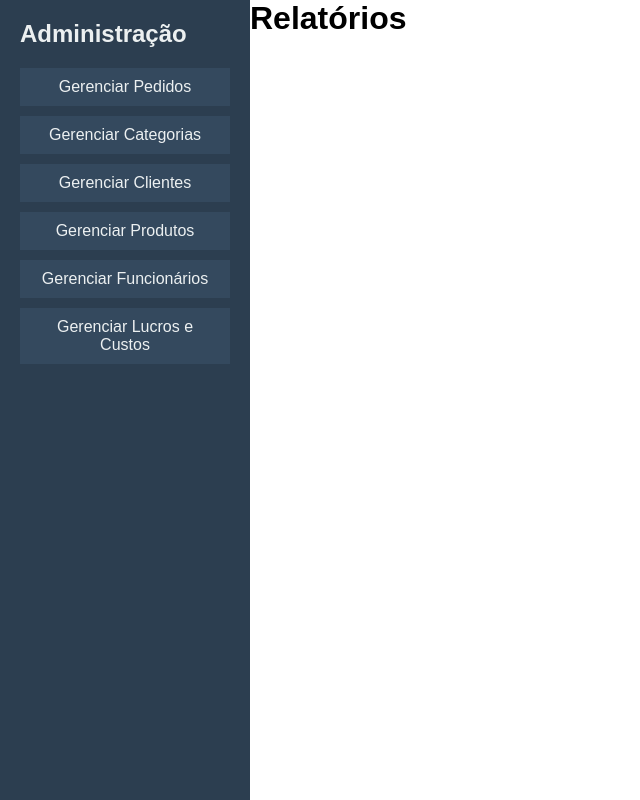
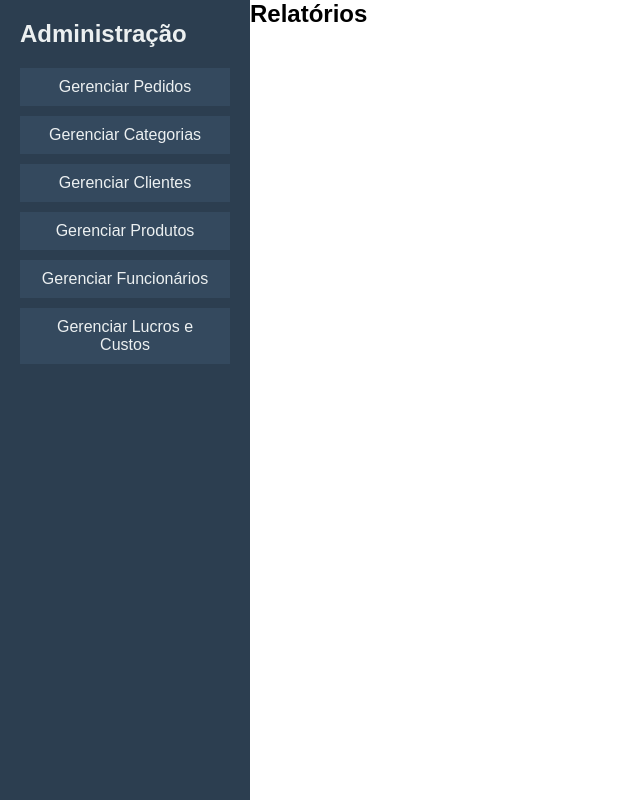
Before and after one commit to Watt09/PROJETOFINALLPR, a website with bundled scripts: page views/inicio.html in a window 1280 px wide. Shown: the whole page, without its empty margins (0-640 px from the left). Built offline with nearby package versions, Linux system fonts and the light colour scheme.

Commit message:
Update inicio.html

```diff
--- a/views/inicio.html
+++ b/views/inicio.html
@@ -21,7 +21,7 @@
       </ul>
     </aside>
     <main>
-      <H1>Relatórios</H1>
+      <H2>Relatórios</H2>
       <canvas id="graficoLucrosCustos" width="400" height="200"></canvas>
     </main>
   </div>
```
